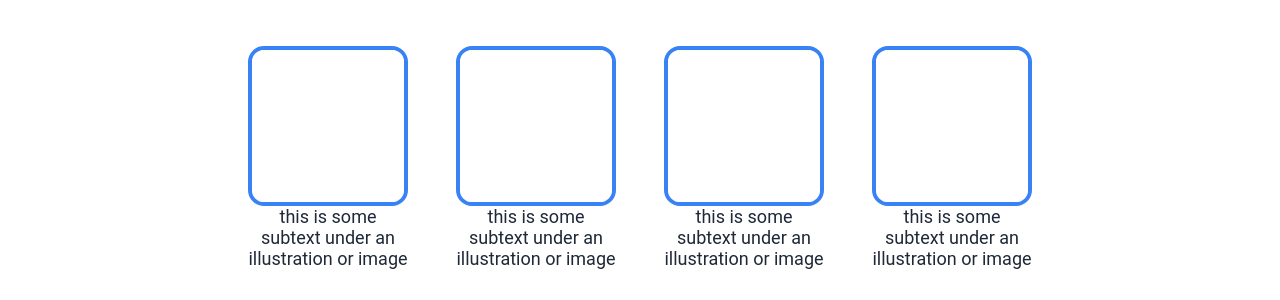
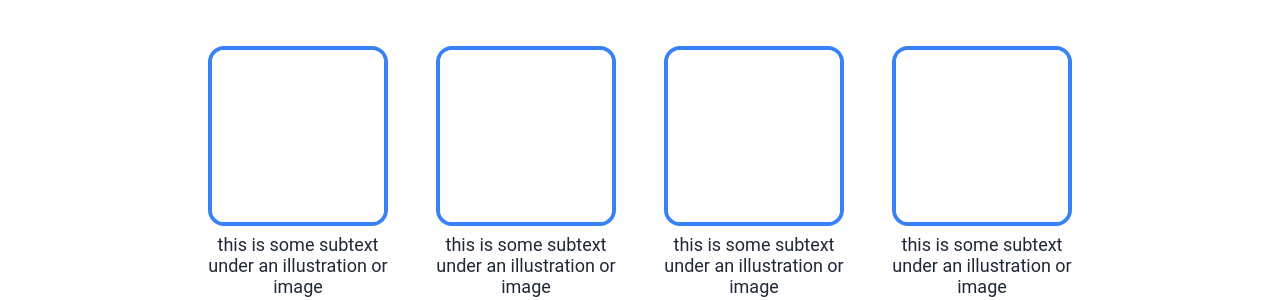
Before and after one commit to AndrewJia/odin-landing-page, a plain HTML site: page index.html in a window 1280 px wide. Shown: the part 652-952 px from the top of the page. Drawn offline with Linux system fonts and the light colour scheme.

Commit message:
Update styles.css
Small number adjustments

```diff
--- a/styles.css
+++ b/styles.css
@@ -90,8 +90,9 @@ button {
 .card {
 	display: flex;
 	flex-direction: column;
+	gap: 8px;
 	text-align: center;
-	width: 160px;
+	width: 180px;
 	font-size: 18px;
 	color: #1F2937
 }
@@ -99,6 +100,8 @@ button {
 .cardimg {
 	border: 4px solid #3882f6;
 	border-radius: 16px;
+	height: 172px;
+	width: 172px;
 }
 
 .quote {
```
